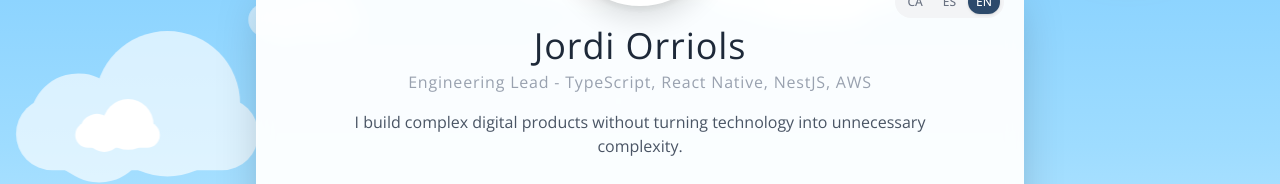
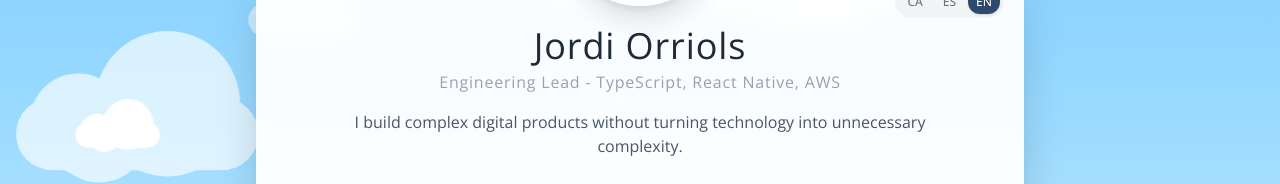
Before and after one commit to JordiOrriols/website, a React (Vite) app: page /en/profile in a window 1280 px wide. Shown: the part 254-438 px from the top of the page. Built offline with nearby package versions, Linux system fonts and the light colour scheme; no server answers.

Commit message:
chore: remove Nestjs from header

```diff
--- a/src/locales/ca.ts
+++ b/src/locales/ca.ts
@@ -49,7 +49,7 @@ export const ca: Locale = {
 
     // Portfolio Page
     name: "Jordi Orriols",
-    title: "Engineering Lead - TypeScript, React Native, NestJS, AWS",
+    title: "Engineering Lead - TypeScript, React Native, AWS",
     valueStatement:
       "Construeixo productes digitals complexos sense convertir la tecnologia en complexitat innecessaria.",
     projects: "Projectes",
--- a/src/locales/en.ts
+++ b/src/locales/en.ts
@@ -49,7 +49,7 @@ export const en: Locale = {
 
     // Portfolio Page
     name: "Jordi Orriols",
-    title: "Engineering Lead - TypeScript, React Native, NestJS, AWS",
+    title: "Engineering Lead - TypeScript, React Native, AWS",
     valueStatement:
       "I build complex digital products without turning technology into unnecessary complexity.",
     projects: "Projects",
--- a/src/locales/es.ts
+++ b/src/locales/es.ts
@@ -49,7 +49,7 @@ export const es: Locale = {
 
     // Portfolio Page
     name: "Jordi Orriols",
-    title: "Engineering Lead - TypeScript, React Native, NestJS, AWS",
+    title: "Engineering Lead - TypeScript, React Native, AWS",
     valueStatement:
       "Construyo productos digitales complejos sin convertir la tecnologia en complejidad innecesaria.",
     projects: "Proyectos",
```
